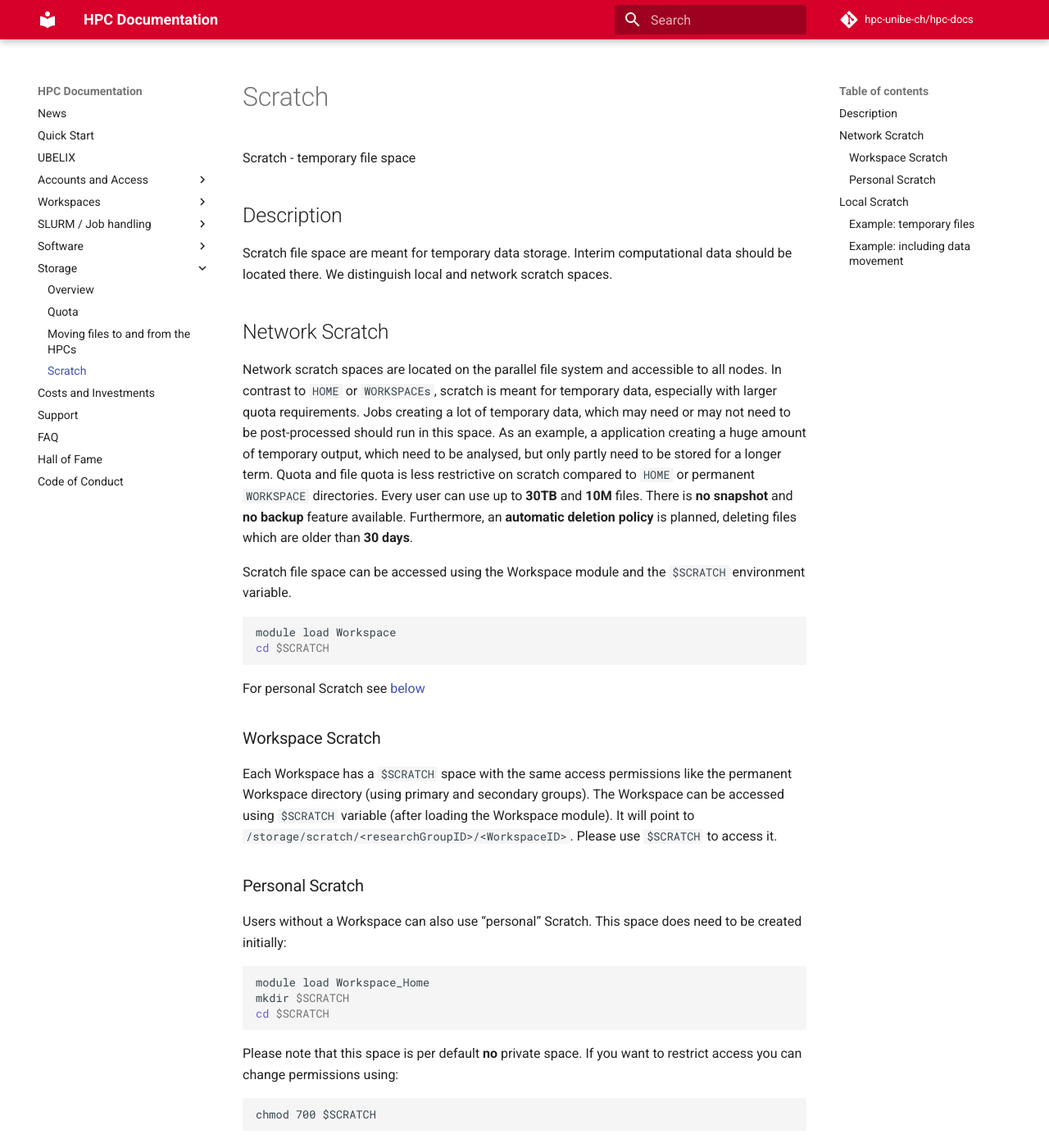
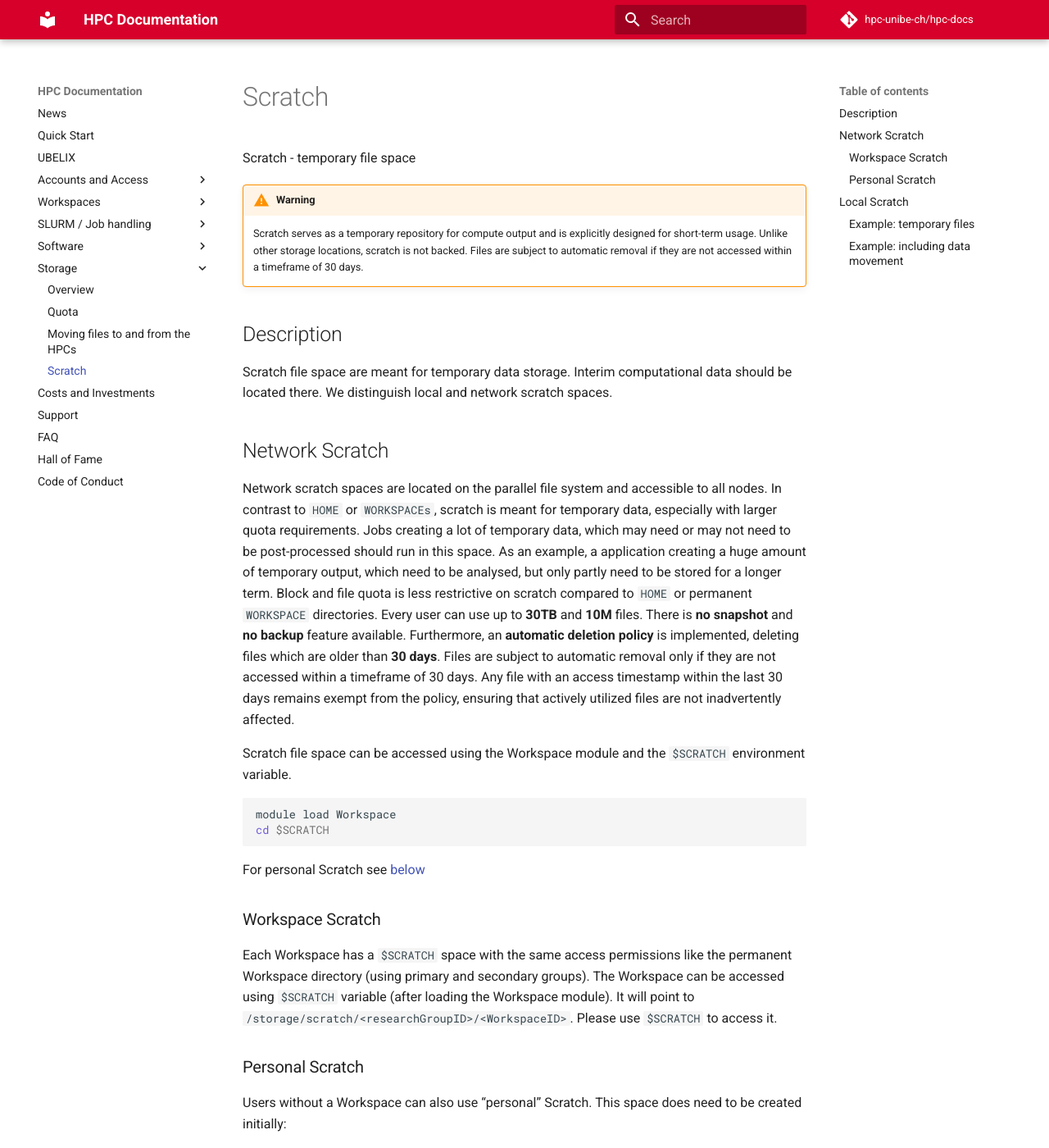
Before and after one commit to hpc-unibe-ch/hpc-unibe-ch.github.io, an MkDocs documentation site: the page built from docs/file-system/scratch.md, in a window 1280 px wide and 1400 px high. Shown: the whole window at 82% size. Built offline with MkDocs 1.6.1 and Material for MkDocs 9.7.7, drawn with Linux system fonts in a browser that asks for light colours; comment, search, counter and statistics services are not loaded.

Commit message:
Update scratch documentation

```diff
--- a/docs/file-system/scratch.md
+++ b/docs/file-system/scratch.md
@@ -1,4 +1,8 @@
 Scratch - temporary file space
+
+!!! warning
+    Scratch serves as a temporary repository for compute output and is explicitly designed for short-term usage. Unlike other storage locations, scratch is not backed.
+    Files are subject to automatic removal if they are not accessed within a timeframe of 30 days.
 
 ## Description
 
@@ -8,7 +12,7 @@ We distinguish local and network scratch spaces.
 ## Network Scratch
 Network scratch spaces are located on the parallel file system and accessible to all nodes. In contrast to `HOME` or `WORKSPACEs`, scratch is meant for temporary data, especially with larger quota requirements.
 Jobs creating a lot of temporary data, which may need or may not need to be post-processed should run in this space. As an example, a application creating a huge amount of temporary output, which need to be analysed, but only partly need to be stored for a longer term.
-Quota and file quota is less restrictive on scratch compared to `HOME` or permanent `WORKSPACE` directories. Every user can use up to **30TB** and **10M** files. There is **no snapshot** and **no backup** feature available. Furthermore, an **automatic deletion policy** is planned, deleting files which are older than **30 days**.
+Block and file quota is less restrictive on scratch compared to `HOME` or permanent `WORKSPACE` directories. Every user can use up to **30TB** and **10M** files. There is **no snapshot** and **no backup** feature available. Furthermore, an **automatic deletion policy** is implemented, deleting files which are older than **30 days**. Files are subject to automatic removal only if they are not accessed within a timeframe of 30 days. Any file with an access timestamp within the last 30 days remains exempt from the policy, ensuring that actively utilized files are not inadvertently affected.
 
 Scratch file space can be accessed using the Workspace module and the `$SCRATCH` environment variable.
 
```
